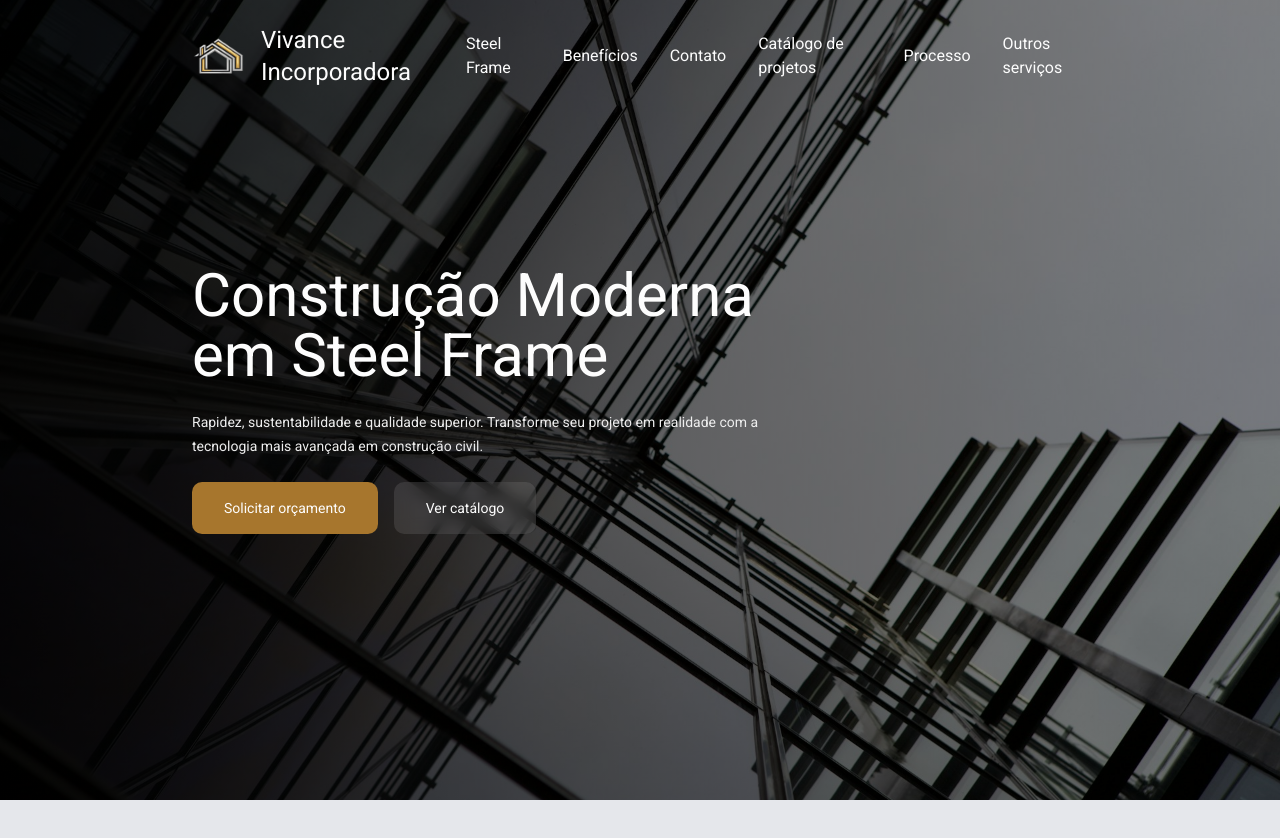
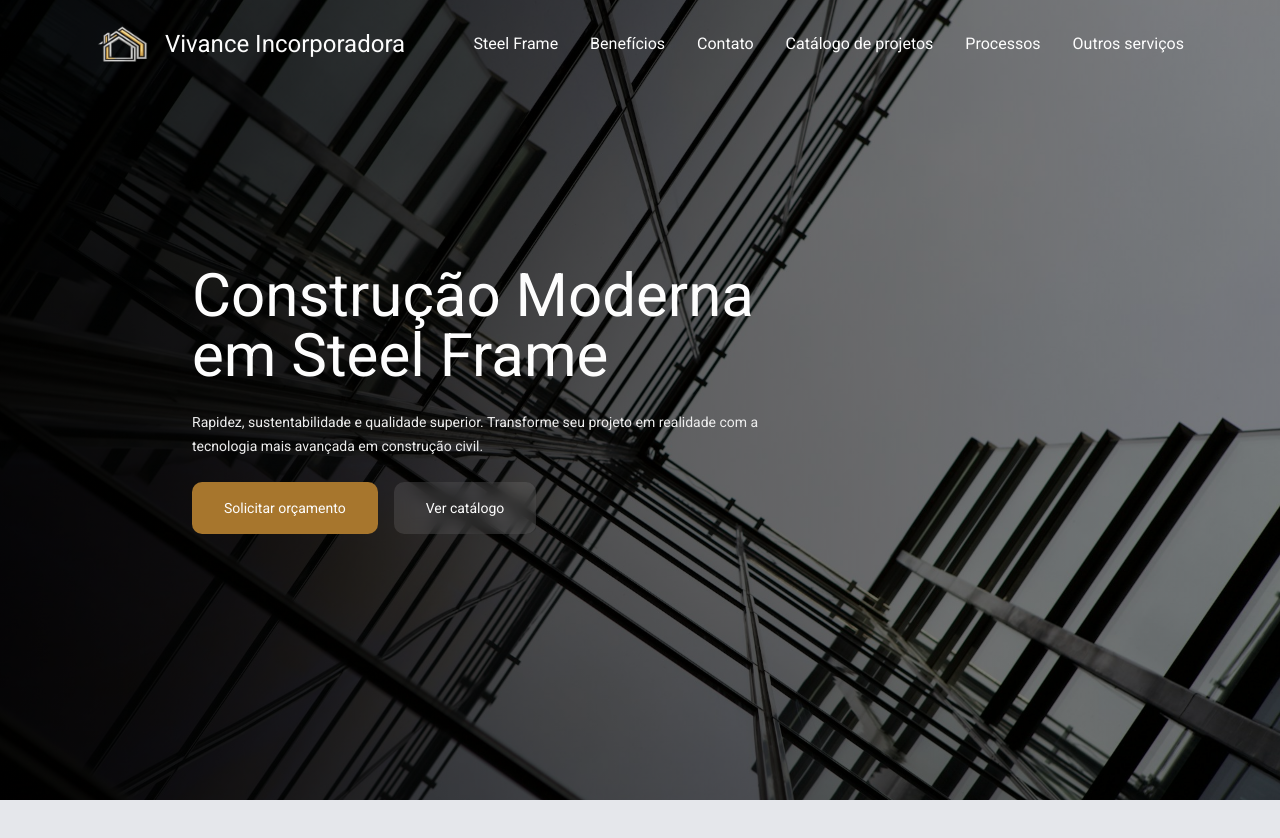
Before and after one commit to rafaelmjardim/vivance-project, a Next.js app: page / in a window 1280 px wide. Shown: the top 838 px of the page. Built offline with nearby package versions, Linux system fonts and the light colour scheme.

Commit message:
feat: implementa hover header e responsividade inciial

```diff
--- a/app/_components/ui/header.tsx
+++ b/app/_components/ui/header.tsx
@@ -1,9 +1,25 @@
 import Image from "next/image";
 import logo from "@/public/logo.png";
 
+type Menu = {
+  txt: string;
+  href: string;
+};
+
 export function Header() {
+  const menuArray: Menu[] = [
+    { txt: "Steel Frame", href: "steel-frame" },
+    { txt: "Benefícios", href: "beneficios" },
+    { txt: "Contato", href: "contato" },
+    { txt: "Catálogo de projetos", href: "catalogo-de-projetos" },
+    { txt: "Processos", href: "processo" },
+    { txt: "Outros serviços", href: "outros-servicos" },
+  ];
   return (
-    <header className="absolute z-10 top-0 left-0 right-0 flex item-center justify-between w-full py-6 px-48">
+    <header
+      className="py-6 px-4 container sm:px-24 mx-auto
+      absolute z-10 top-0 left-0 right-0 flex item-center justify-between w-full"
+    >
       <div className="flex items-center gap-4">
         <Image src={logo} alt="Logo do Vivance Incorporadora" height={40} />
         <span className="text-2xl text-text-inverse">
@@ -12,12 +28,14 @@ export function Header() {
       </div>
 
       <ul className="text-text-inverse flex items-center gap-8">
-        <li>Steel Frame</li>
-        <li>Benefícios</li>
-        <li>Contato</li>
-        <li>Catálogo de projetos</li>
-        <li>Processo</li>
-        <li>Outros serviços</li>
+        {menuArray.map((menu, index) => (
+          <li
+            key={index}
+            className="cursor-pointer transition-all hover:text-text-active"
+          >
+            {menu.txt}
+          </li>
+        ))}
       </ul>
     </header>
   );
--- a/app/globals.css
+++ b/app/globals.css
@@ -19,6 +19,7 @@
   --text-secundary: #101828;
   --text-inverse: #fdfdfd;
   --text-inverse-secundary: #eeeeee;
+  --text-active: #daa04e;
 
   --icon-active: #daa04e;
 }
@@ -40,6 +41,7 @@
   --color-text-secundary: var(--text-secundary);
   --color-text-inverse: var(--text-inverse);
   --color-text-inverse-secundary: var(--text-inverse-secundary);
+  --color-text-active: var(--text-active);
 
   --color-icon-active: var(--icon-active);
 }
```
